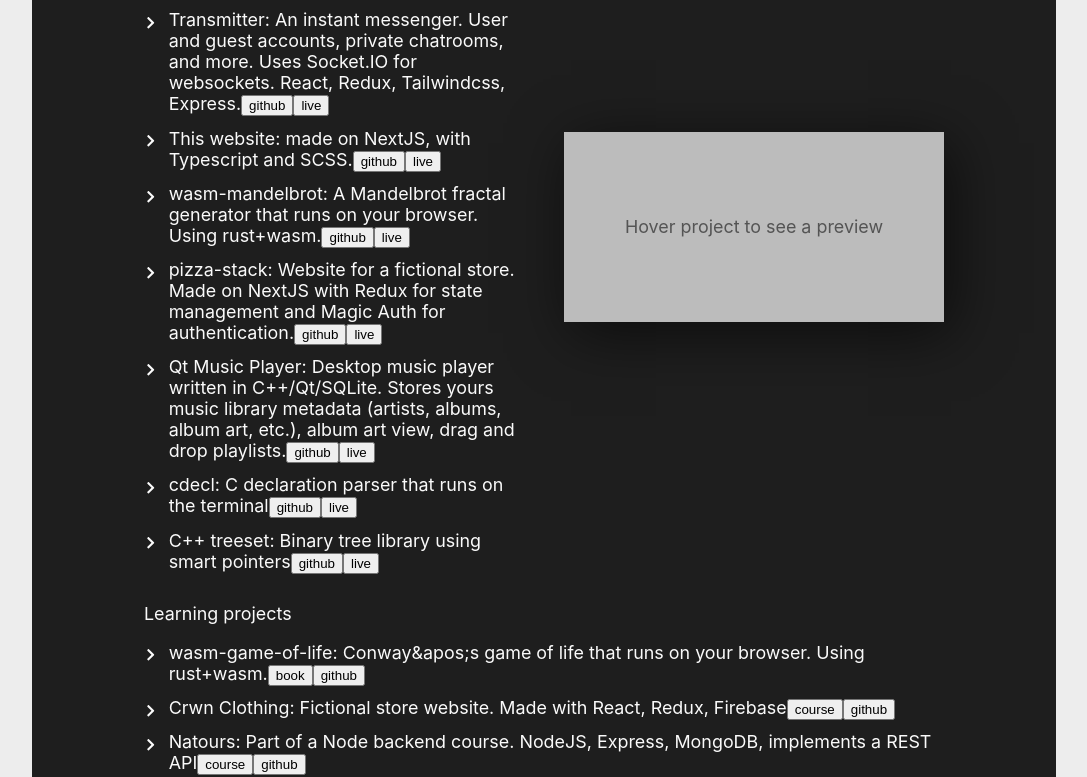
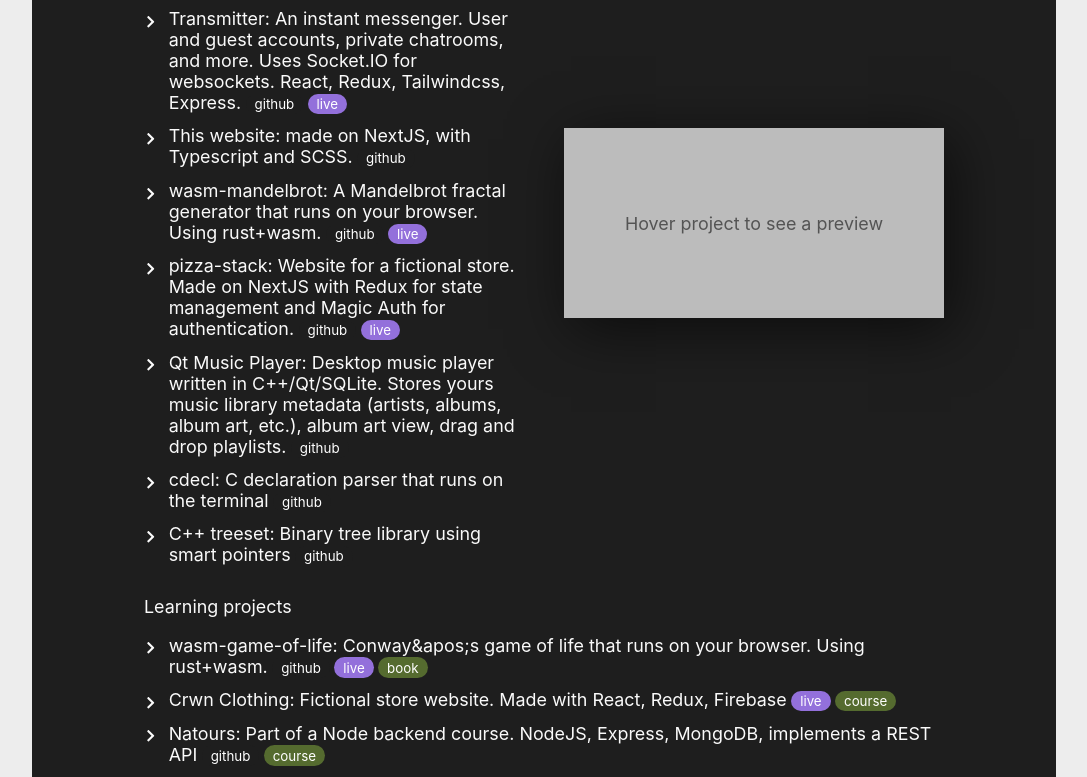
Before and after one commit to merq312/cv-page, a Next.js app: page / in a window 1280 px wide. Shown: the part 1040-1817 px from the top of the page, without its empty margins (96-1183 px from the left). Built offline with nearby package versions, Linux system fonts and the light colour scheme.

Commit message:
feat: custom buttons for portfolio projects

```diff
--- a/components/portfolio/Portfolio.component.tsx
+++ b/components/portfolio/Portfolio.component.tsx
@@ -40,8 +40,8 @@
                 </div>
                 <div className={styles.project_item}>
                   <span>{ea.title}</span>: {ea.body}
-                  <ProjectLink buttonText="github" link="{ea.link}" />
-                  <ProjectLink buttonText="live" link="#" />
+                  <ProjectLink buttonText="github" link={ea.link} />
+                  {ea.live && <ProjectLink buttonText="live" link={ea.live} />}
                 </div>
               </li>
             ))}
@@ -77,8 +77,13 @@
                 </div>
                 <div className={styles.project_item}>
                   <span>{ea.title}</span>: {ea.body}
-                  <ProjectLink buttonText={ea.type} link={ea.source} />
-                  <ProjectLink buttonText="github" link="{ea.link}" />
+                  {ea.link && (
+                    <ProjectLink buttonText="github" link={ea.link} />
+                  )}
+                  {ea.live && <ProjectLink buttonText="live" link="#" />}
+                  {ea.source && (
+                    <ProjectLink buttonText={ea.type} link={ea.source} />
+                  )}
                 </div>
               </li>
             ))}
--- a/components/portfolio/more-projects.json
+++ b/components/portfolio/more-projects.json
@@ -1,13 +1,14 @@
 [
   {
     "link": "https://github.com/merq312/wasm-game-of-life",
+    "live": "https://merq312.github.io/wasm-game-of-life/",
     "title": "wasm-game-of-life",
     "body": "Conway&apos;s game of life that runs on your browser. Using rust+wasm.",
     "source": "https://rustwasm.github.io/docs/book/introduction.html",
     "type": "book"
   },
   {
-    "link": "https://crwn-live-merc312.herokuapp.com/",
+    "live": "https://crwn-live-merc312.herokuapp.com/",
     "title": "Crwn Clothing",
     "body": "Fictional store website. Made with React, Redux, Firebase",
     "source": "https://www.udemy.com/course/complete-react-developer-zero-to-mastery/",
@@ -21,7 +22,7 @@
     "type": "course"
   },
   {
-    "link": "https://merq312.github.io/fuzzy-disco/",
+    "live": "https://merq312.github.io/fuzzy-disco/",
     "title": "Nexter",
     "body": "Learning SCSS, CSS (Grid and Flexbox)",
     "source": "https://www.udemy.com/course/advanced-css-and-sass/",
--- a/components/portfolio/projects.json
+++ b/components/portfolio/projects.json
@@ -1,12 +1,14 @@
 [
   {
     "link": "https://github.com/merq312/inventory-fullstack",
+    "live": "https://bentosushi.herokuapp.com/",
     "title": "Inventory tracker",
     "body": "A full-stack product tracking solution for a company I worked for. Designed as a React webapp with a REST API backend using Express and Postgres. Styled using MaterialUI.",
     "image": "/inventory.png"
   },
   {
     "link": "https://github.com/merq312/instant-messenger",
+    "live": "https://pacific-reef-85991.herokuapp.com/",
     "title": "Transmitter",
     "body": "An instant messenger. User and guest accounts, private chatrooms, and more. Uses Socket.IO for websockets. React, Redux, Tailwindcss, Express.",
     "image": "/transmitter.png"
@@ -19,12 +21,14 @@
   },
   {
     "link": "https://github.com/merq312/wasm-mandelbrot",
+    "live": "https://merq312.github.io/wasm-mandelbrot/",
     "title": "wasm-mandelbrot",
     "body": "A Mandelbrot fractal generator that runs on your browser. Using rust+wasm.",
     "image": "/mandelbrot.png"
   },
   {
     "link": "https://github.com/merq312/pizza-stack",
+    "live": "https://pizza-stack-merq312.vercel.app/",
     "title": "pizza-stack",
     "body": "Website for a fictional store. Made on NextJS with Redux for state management and Magic Auth for authentication.",
     "image": "/pizza-stack.png"
--- a/components/project-link/ProjectLink.component.tsx
+++ b/components/project-link/ProjectLink.component.tsx
@@ -1,4 +1,5 @@
 import Link from 'next/link'
+import styles from './ProjectLink.module.scss'
 
 type AppProps = {
   buttonText: string
@@ -8,7 +9,17 @@
 const ProjectLink = ({ buttonText, link }: AppProps) => (
   <Link href={link}>
     <a>
-      <button>{buttonText}</button>
+      <button
+        className={`${styles.buttonLink} ${
+          buttonText === 'live'
+            ? styles.buttonLink_live
+            : buttonText === 'course' || buttonText === 'book'
+            ? styles.buttonLink_course
+            : styles.buttonLink_github
+        }`}
+      >
+        {buttonText}
+      </button>
     </a>
   </Link>
 )
--- /dev/null
+++ b/components/project-link/ProjectLink.module.scss
@@ -0,0 +1,27 @@
+.buttonLink {
+  border: none;
+  font-family: inherit;
+  border-radius: 100px;
+  background-color: #1e1e1e;
+  color: white;
+  margin-left: 0.4rem;
+  padding: 0.2rem 0.8rem;
+  cursor: pointer;
+
+  &:hover {
+    transform: translateY(-1px);
+  }
+  &:active {
+    transform: translateY(0);
+  }
+}
+
+.buttonLink_github {
+  background-color: #1e1e1e;
+}
+.buttonLink_live {
+  background-color: mediumpurple;
+}
+.buttonLink_course {
+  background-color: darkolivegreen;
+}
```
